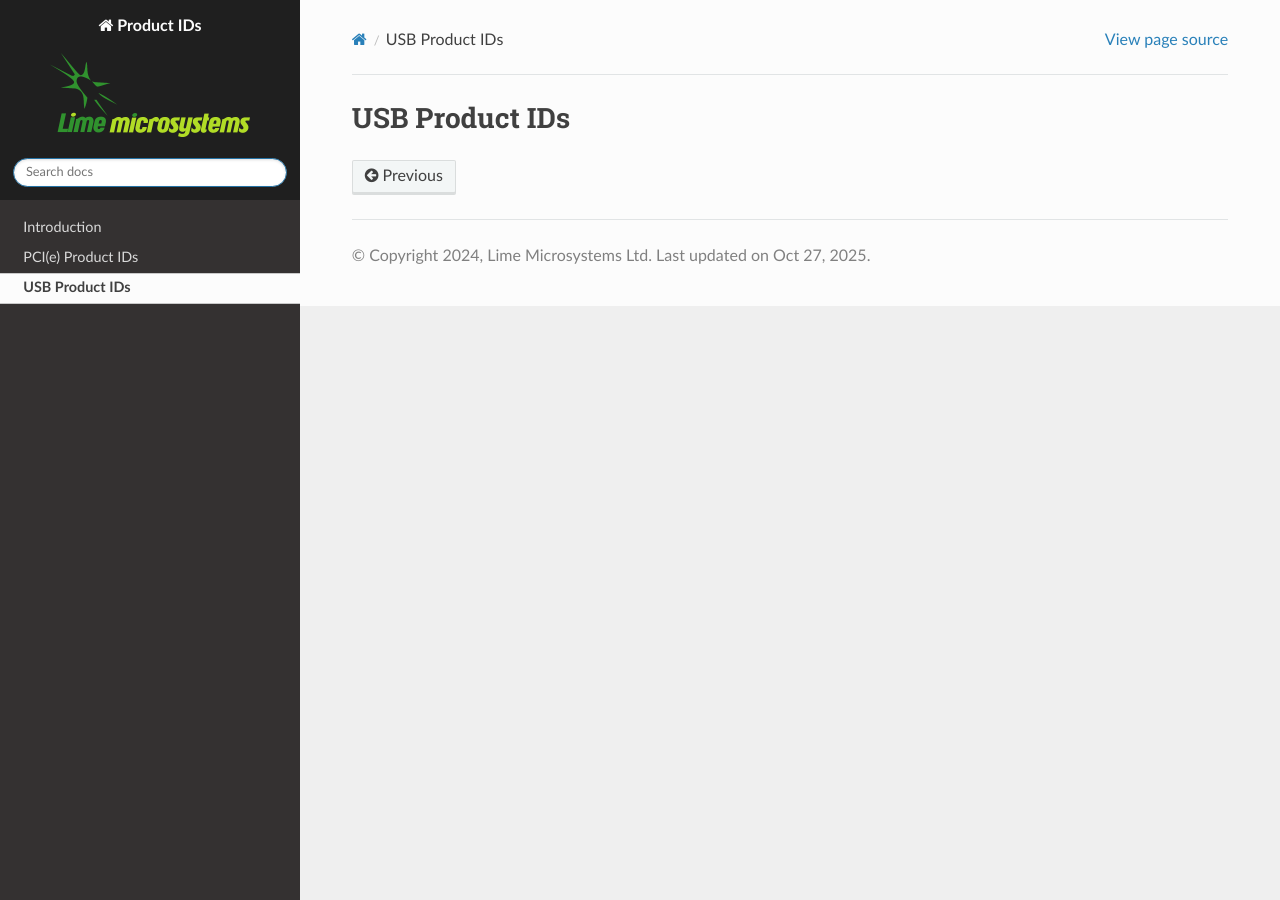
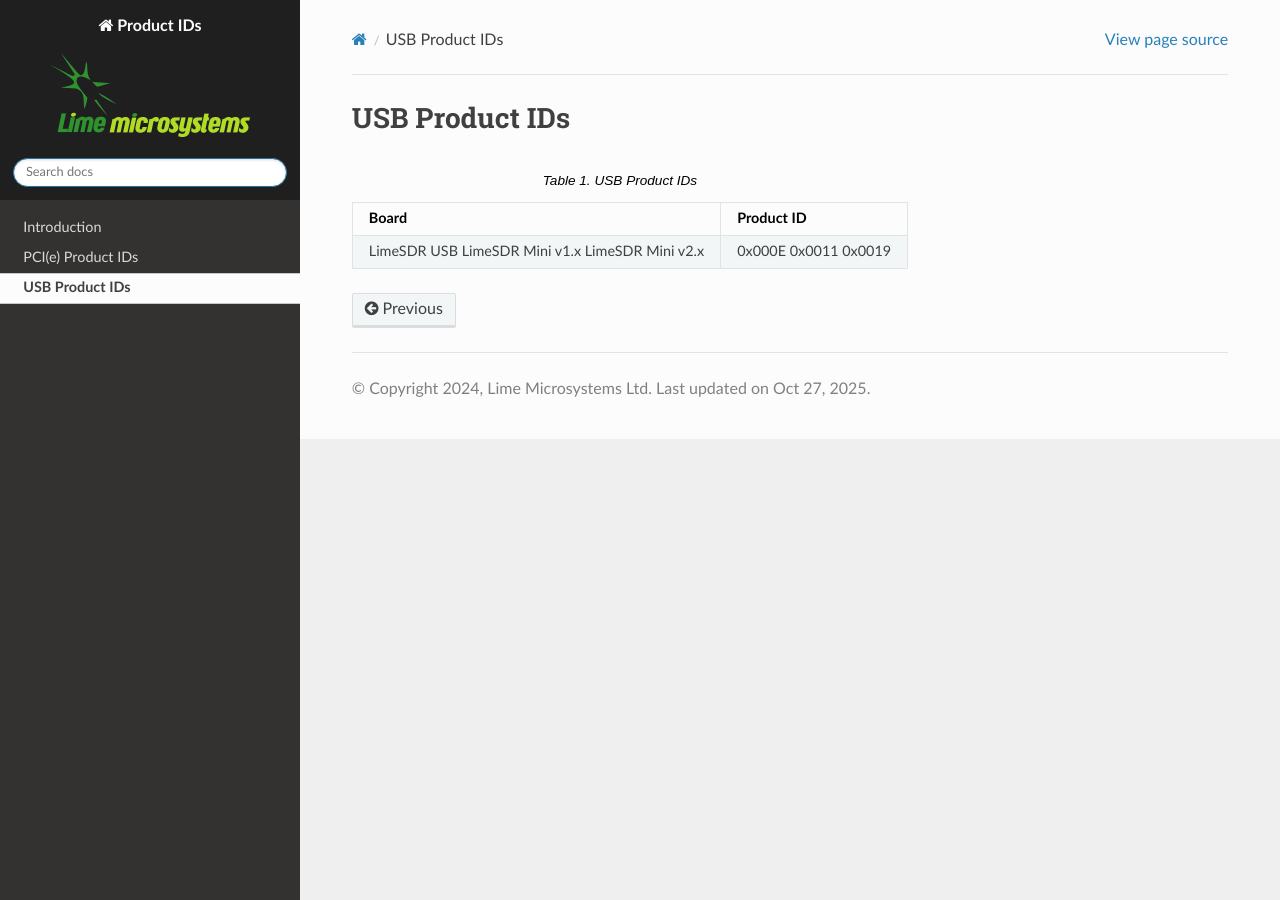
Before and after one commit to limemicro/pids, a Sphinx documentation site: the page built from docs/usb/index.rst, in a window 1280 px wide. Built offline with Sphinx 7.4.7 and the Read the Docs theme 3.1.0, drawn with Linux system fonts in a browser that asks for light colours.

Commit message:
USB PIDs for LimeSDR USB and Mini boards added.

```diff
--- a/docs/usb/index.rst
+++ b/docs/usb/index.rst
@@ -1,2 +1,12 @@
 USB Product IDs
 ===============
+
+.. table:: Table 1. USB Product IDs
+
+   +----------------------+---------------------+
+   | **Board**            | **Product ID**      |
+   +======================+=====================+
+   | LimeSDR USB          | 0x000E              |
+   | LimeSDR Mini v1.x    | 0x0011              |
+   | LimeSDR Mini v2.x    | 0x0019              |
+   +----------------------+---------------------+
```
